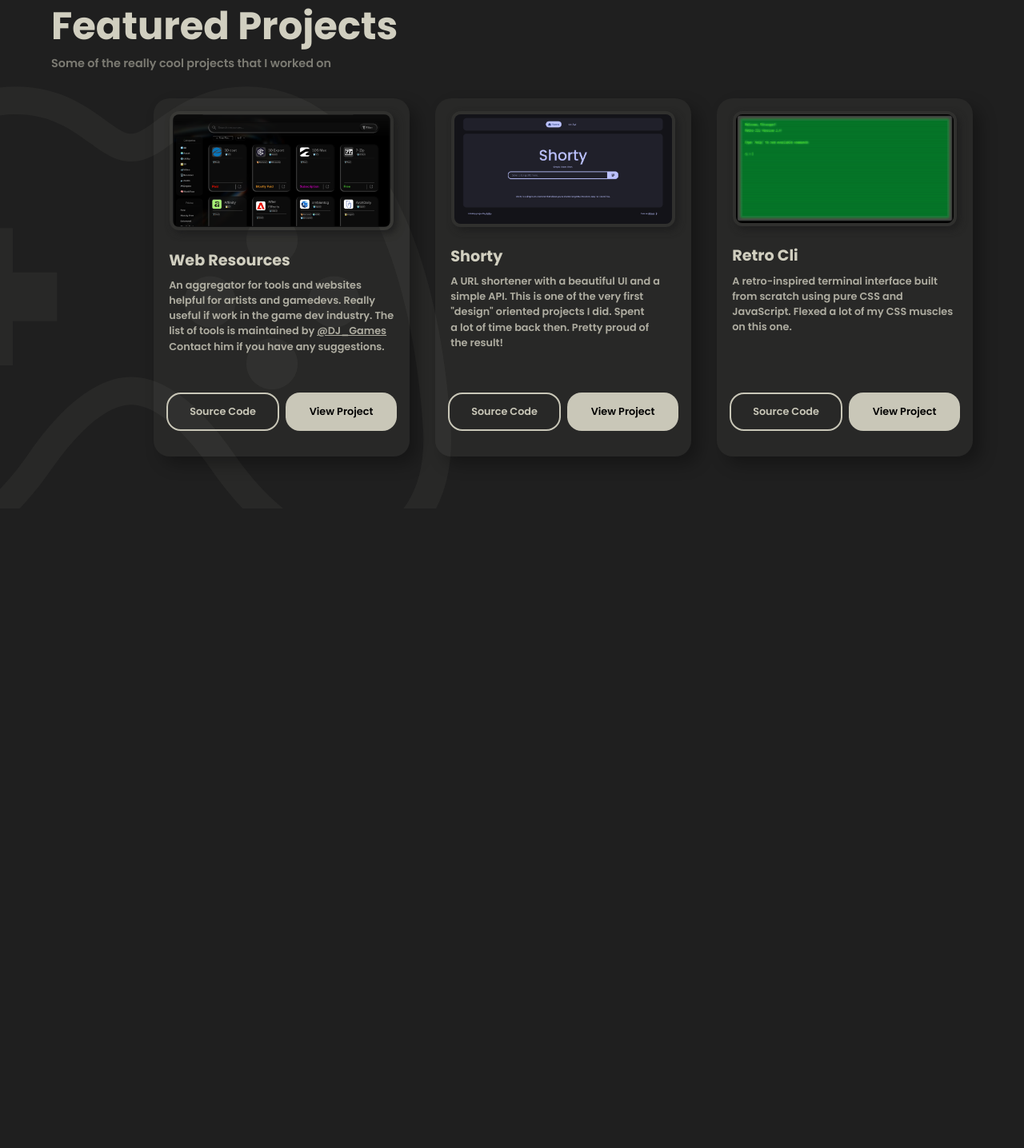
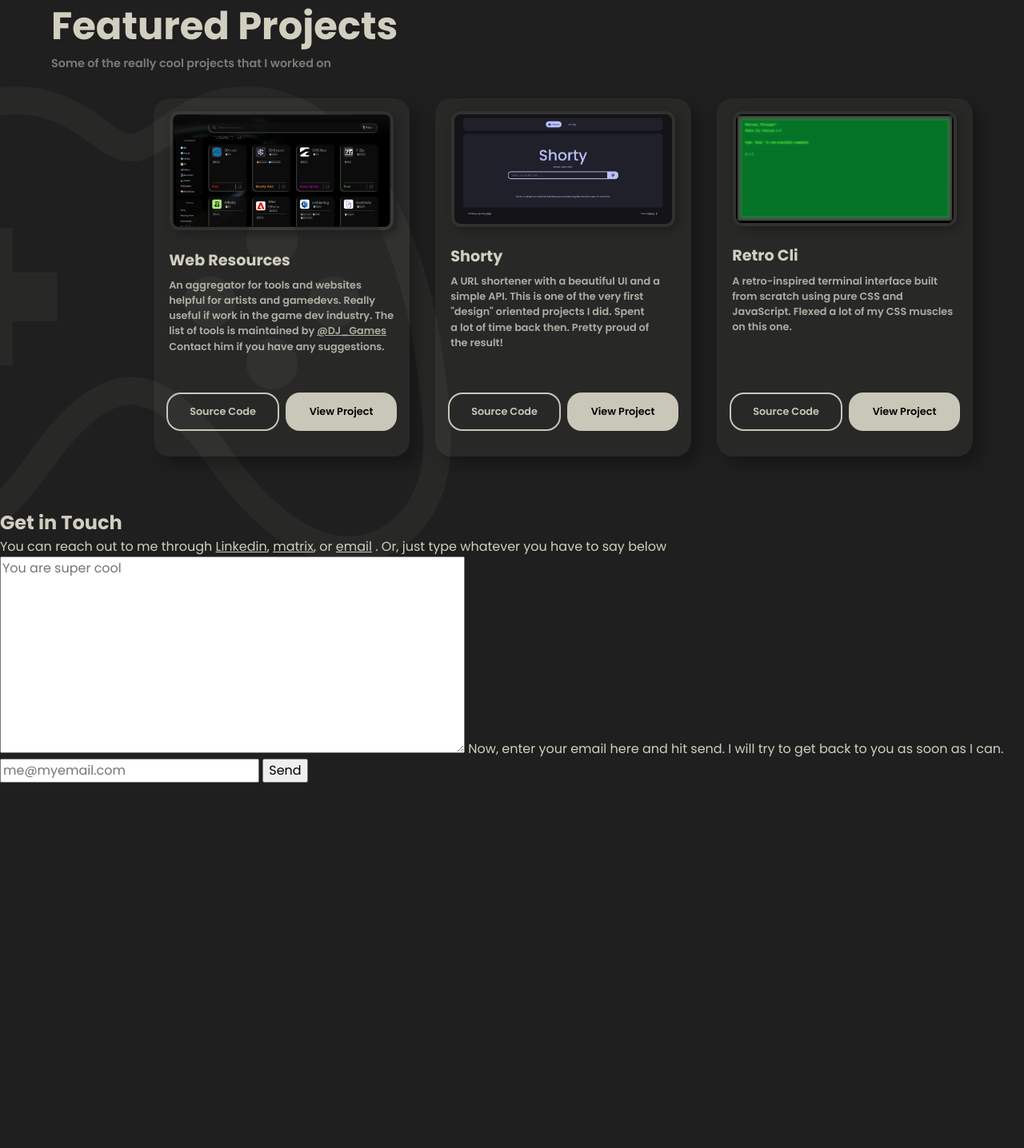
Before and after one commit to JoseBritto/JoseBritto.github.io, a PHP site: page / in a window 1280 px wide. Shown: the part 1764-3200 px from the top of the page at 80% size. Before the commit the page ends 2335 px from the top, so only its background shows below. Run offline with PHP 8.4, Linux system fonts and the light colour scheme.

Commit message:
Optimize Performance & add a description

```diff
--- a/assets/css/base.css
+++ b/assets/css/base.css
@@ -66,3 +66,50 @@ html {
 html, body{
     overflow-x: hidden;
 }
+
+
+body{
+    background-color: var(--background);
+    color: var(--text);
+    font-family: "Poppins", sans-serif;
+}
+
+section, main{
+    min-height: 100vh;
+}
+
+.explore{
+    background-color: var(--primary);
+    padding: 0.5rem 3rem;
+    border-radius: 16px;
+    border: none;
+    outline: none;
+    position: absolute;
+    bottom: 10vh;
+    transition: all 0.1s ease-in-out;
+    svg{
+        fill: var(--background);
+        scale: 1.2;
+        transition: scale 0.1s ease-in-out;
+    }
+}
+
+.explore:hover{
+    border-radius: 6px;
+    cursor: pointer;
+    opacity: 1;
+    svg{
+        scale: 1.4;
+    }
+}
+
+a {
+    color: var(--text);
+    text-decoration: underline;
+}
+
+a:hover, a:focus {
+    color: var(--text);
+    font-weight: 900;
+    text-decoration: underline;
+}
--- /dev/null
+++ b/assets/css/contact.css
@@ -0,0 +1,3 @@
+#contact {
+
+}
--- a/assets/css/index.css
+++ /dev/null
@@ -1,45 +0,0 @@
-body{
-    background-color: var(--background);
-    color: var(--text);
-    font-family: "Poppins", sans-serif;
-}
-
-section, main{
-    min-height: 100vh;
-}
-
-.explore{
-    background-color: var(--primary);
-    padding: 0.5rem 3rem;
-    border-radius: 16px;
-    border: none;
-    outline: none;
-    position: absolute;
-    bottom: 10vh;
-    transition: all 0.1s ease-in-out;
-    svg{
-        fill: var(--background);
-        scale: 1.2;
-        transition: scale 0.1s ease-in-out;
-    }
-}
-
-.explore:hover{
-    border-radius: 6px;
-    cursor: pointer;
-    opacity: 1;
-    svg{
-        scale: 1.4;
-    }
-}
-
-a {
-    color: var(--text);
-    text-decoration: underline;
-}
-
-a:hover, a:focus {
-    color: var(--text);
-    font-weight: 900;
-    text-decoration: underline;
-}
--- a/index.html
+++ b/index.html
@@ -4,20 +4,22 @@
     <meta charset="UTF-8">
     <title>Britto</title>
     <meta name="viewport" content="width=device-width, initial-scale=1.0">
+    <meta name="description" content="Hello Stranger! This is Britto's personal website. Come and see if you are curious">
     <link rel="preconnect" href="https://fonts.googleapis.com">
     <link rel="preconnect" href="https://fonts.gstatic.com" crossorigin>
     <link rel="stylesheet" href="assets/css/base.css">
     <link rel="stylesheet" href="assets/css/hamburger.css">
-    <link rel="stylesheet" href="assets/css/header.css">
     <link rel="stylesheet" href="assets/css/main.css">
-    <link rel="stylesheet" href="assets/css/index.css">
+    <link href="https://fonts.googleapis.com/css2?family=Poppins:ital,wght@0,400;0,500;0,600;0,700;0,800;0,900&display=swap" rel="stylesheet">
 
     <link rel="preload" href="assets/css/about.css" as="style" onload="this.onload=null;this.rel='stylesheet'">
     <noscript><link rel="stylesheet" href="assets/css/about.css"></noscript>
 
-    <link rel="stylesheet" href="assets/css/projects.css">
+    <link rel="preload" href="assets/css/projects.css" as="style" onload="this.onload=null;this.rel='stylesheet'">
+    <noscript><link rel="stylesheet" href="assets/css/projects.css"></noscript>
 
-    <link href="https://fonts.googleapis.com/css2?family=Poppins:ital,wght@0,400;0,500;0,600;0,700;0,800;0,900&display=swap" rel="stylesheet">
+    <link rel="preload" href="assets/css/contact.css" as="style" onload="this.onload=null;this.rel='stylesheet'">
+    <noscript><link rel="stylesheet" href="assets/css/contact.css"></noscript>
 </head>
 <body>
     <header>
@@ -102,7 +104,7 @@
                 <p>Lorem ipsum dolor sit amet, consectetur adipiscing elit, sed do eiusmod tempor incididunt ut labore et dolore magna aliqua. Ut enim ad minim veniam, quis nostrud exercitation ullamco laboris nisi ut aliquip ex ea commodo consequat. Duis aute irure dolor in reprehenderit in voluptate velit esse cillum dolore eu fugiat nulla pariatur. Excepteur sint occaecat cupidatat non proident, sunt in culpa qui officia deserunt mollit anim id est laborum.</p>
             </div>
             <div class="right">
-                <img height="960" width="720" src="assets/img/me2.webp" alt="A headshot of me">
+                <img height="960" width="720" src="assets/img/me2.webp" alt="A headshot of me" loading="lazy">
             </div>
         </div>
 
@@ -113,7 +115,7 @@
     <section class="projects" id="projects">
         <div class="container">
             <div class="decal decal1">
-                <img src="assets/img/game-controller-svgrepo-com.svg" alt="">
+                <img src="assets/img/game-controller-svgrepo-com.svg" alt="" loading="lazy">
             </div>
 
             <div class="title">
@@ -121,13 +123,9 @@
                 <p>Some of the really cool projects that I worked on</p>
             </div>
             <div class="tiles">
-
-                <!--<button id="contact-btn" aria-label="Scroll to contact section" class="explore">
-                    <svg xmlns="http://www.w3.org/2000/svg" height="48px" viewBox="0 -960 960 960" width="24px"><path d="M440-800v487L216-537l-56 57 320 320 320-320-56-57-224 224v-487h-80Z"/></svg>
-                </button>-->
                 <div class="tile">
                     <div class="tile-img">
-                        <img src="assets/img/web-resources.png" alt="">
+                        <img src="assets/img/web-resources.png" alt="Web Resources Screenshot" loading="lazy">
                     </div>
                     <div class="tile-content">
                         <p class="project-name">Web Resources</p>
@@ -147,7 +145,7 @@
 
                 <div class="tile">
                     <div class="tile-img">
-                        <img src="assets/img/shorty.png" alt="">
+                        <img src="assets/img/shorty.png" alt="Shorty Screenshot" loading="lazy">
                     </div>
                     <div class="tile-content">
                         <p class="project-name">Shorty</p>
@@ -164,7 +162,7 @@
 
                 <div class="tile">
                     <div class="tile-img">
-                        <img src="assets/img/cli.png" alt="">
+                        <img src="assets/img/cli.png" alt="Retro Cli Screenshot" loading="lazy">
                     </div>
                     <div class="tile-content">
                         <p class="project-name">Retro Cli</p>
@@ -182,5 +180,23 @@
             </div>
         </div>
     </section>
+
+    <section class="contact" id="contact">
+        <div class="title">
+            <h2>Get in Touch </h2>
+        </div>
+        <form id="contact-form">
+            <label for="message-input">You can reach out to me through <a href="https://www.linkedin.com/in/josebrittosaaji">Linkedin</a>, <a href="https://matrix.to/#/@josebritto:matrix.org">matrix</a>, or <a href="mailto:jose@britto.tech">email</a> . Or, just type whatever you have to say below </label>
+            <textarea placeholder="You are super cool" id="message-input" name="message-input" cols="40" rows="10" required></textarea>
+            <label for="email-input">Now, enter your email here and hit send. I will try to get back to you as soon as I can.</label>
+            <div style="width: 100%">
+                <input placeholder="me@myemail.com" name="email-input" type="email" id="email-input" required>
+                <button id="contact-submit" type="submit">Send <i class="lab la-telegram-plane"></i></button>
+            </div>
+            <p style="visibility: hidden" id="contact-success-msg">Thanks, Got your message. I'll get back to you as soon as I can.</p>
+            <p style="visibility: hidden" id="contact-error-msg">An error occurred!</p>
+        </form>
+    </section>
+
 </body>
 </html>
```
Also changed, not shown: assets/css/header.css (deleted, +0 -92 lines), assets/css/main.css (+93 -0 lines), assets/css/reset.css (deleted, +0 -39 lines).
